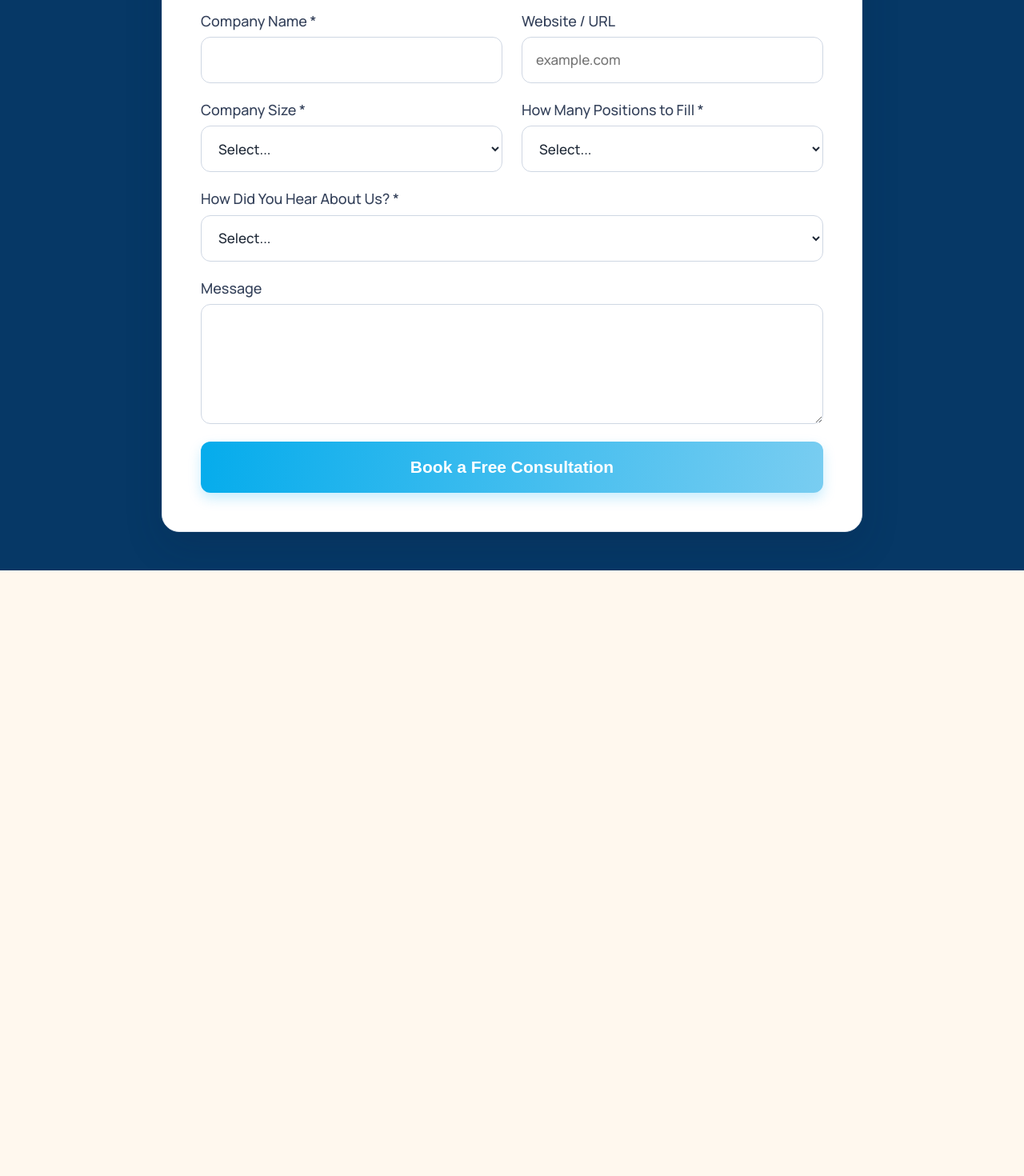
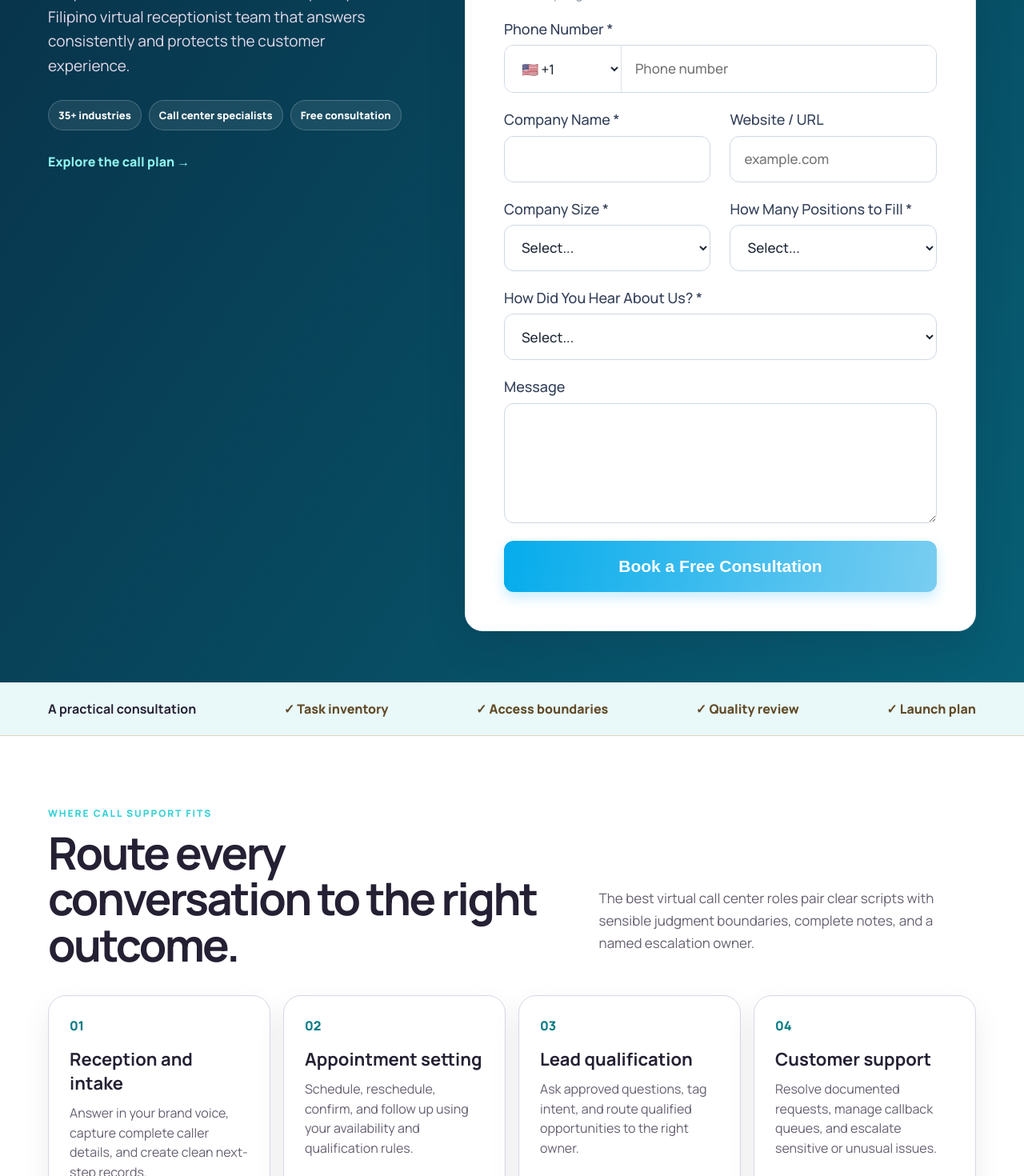
Before and after one commit to coolifystealthagents/virtualassistantcallcenter, a Next.js app: page /contact-us in a window 1280 px wide. Shown: the part 540-2010 px from the top of the page at 80% size. Before the commit the page ends 1253 px from the top, so only its background shows below. Built offline with nearby package versions, Linux system fonts and the light colour scheme.

Commit message:
Contact redesign: page

```diff
--- a/app/contact-us/page.tsx
+++ b/app/contact-us/page.tsx
@@ -1,2 +1,28 @@
+import type { Metadata } from "next";
+import { Header, Footer } from "../components";
 import StandardContactForm from "./StandardContactForm";
-export default function ContactUsPage() { return <main style={{padding: "48px 20px", background: "#063866"}}><StandardContactForm endpoint="/api/contact" encoding="form" /></main>; }
+import "./contact.css";
+import "./image-fix.css";
+
+export const metadata: Metadata = { title: "Contact Us | Virtual Call Center Support", description: "Book a free consultation to scope reliable virtual call center support for your business.", alternates: { canonical: "/contact-us" }, robots: { index: true, follow: true } };
+const services = [
+  ["Reception and intake", "Answer in your brand voice, capture complete caller details, and create clean next-step records."],
+  ["Appointment setting", "Schedule, reschedule, confirm, and follow up using your availability and qualification rules."],
+  ["Lead qualification", "Ask approved questions, tag intent, and route qualified opportunities to the right owner."],
+  ["Customer support", "Resolve documented requests, manage callback queues, and escalate sensitive or unusual issues."],
+];
+export default function ContactUsPage(){return <>
+  <Header/>
+  <main className="trusted-contact tc-legal">
+    <section className="tc-hero"><div className="container tc-hero-grid">
+      <div className="tc-copy"><p className="tc-kicker">Calls handled with clear routing</p><h1>Give every caller a confident next step.</h1><p className="tc-lead">Tell us about your call volume, coverage hours, scripts, and escalation rules. We’ll help scope a Filipino virtual receptionist team that answers consistently and protects the customer experience.</p><div className="tc-proof-row"><span>35+ industries</span><span>Call center specialists</span><span>Free consultation</span></div><a className="tc-text-link" href="#call-support">Explore the call plan →</a></div>
+      <StandardContactForm endpoint="/api/contact" encoding="form"/>
+    </div></section>
+    <section className="tc-strip"><div className="container tc-strip-grid"><strong>A practical consultation</strong><span>✓ Task inventory</span><span>✓ Access boundaries</span><span>✓ Quality review</span><span>✓ Launch plan</span></div></section>
+    <section className="tc-section" id="call-support"><div className="container"><div className="tc-section-head"><div><p className="tc-kicker">Where call support fits</p><h2>Route every conversation to the right outcome.</h2></div><p>The best virtual call center roles pair clear scripts with sensible judgment boundaries, complete notes, and a named escalation owner.</p></div><div className="tc-card-grid">{services.map(([title,body],i)=><article key={title}><span>0{i+1}</span><h3>{title}</h3><p>{body}</p></article>)}</div><div className="tc-inline-cta"><strong>Know which queue needs help?</strong><a href="#contactPageForm">Discuss it with our team</a></div></div></section>
+    <section className="tc-section"><div className="container tc-check-grid"><div><p className="tc-kicker">Capability checklist</p><h2>A good script is only the beginning.</h2><p>We’ll map the operating conditions that help remote receptionists stay responsive, accurate, and easy to coach.</p></div><ul><li>Call types, scripts, and approved responses</li><li>CRM, phone, calendar, and access boundaries</li><li>Routing ownership and quality-review cadence</li><li>Urgency, privacy, and escalation triggers</li><li>Disposition codes and note-completeness rules</li><li>Coverage targets and first-month scorecard</li></ul></div></section>
+    <section className="tc-why"><div className="container tc-why-grid"><img src="/call-team.jpg" width="1600" height="2400" alt="Call support specialist wearing a headset"/><div><p className="tc-kicker">Why structure matters</p><h2>Every call should leave a useful next step.</h2><p>We shape call support around approved scripts, complete notes, secure access, and unmistakable escalation points—so coverage grows without losing quality.</p><a href="#contactPageForm">Scope my call support team →</a></div></div></section>
+    <section className="tc-about"><div className="container tc-about-grid"><div><p className="tc-kicker">Powered by a proven team</p><h2>About Stealth Agents</h2><p>Stealth Agents works with over 35+ different industries. We're featured on Forbes as the top rated virtual assistant company.</p></div><a href="https://stealthagents.com" rel="noopener noreferrer">Powered by Stealth Agents</a></div></section>
+    <section className="container tc-final"><div><p className="tc-kicker">A better call plan</p><h2>Build call support your customers can confidently trust.</h2><p>Share your call patterns, systems, and routing rules. We’ll help define the team and next steps.</p></div><a href="#contactPageForm">Book a free consultation</a></section>
+  </main><Footer/>
+</>}
```
